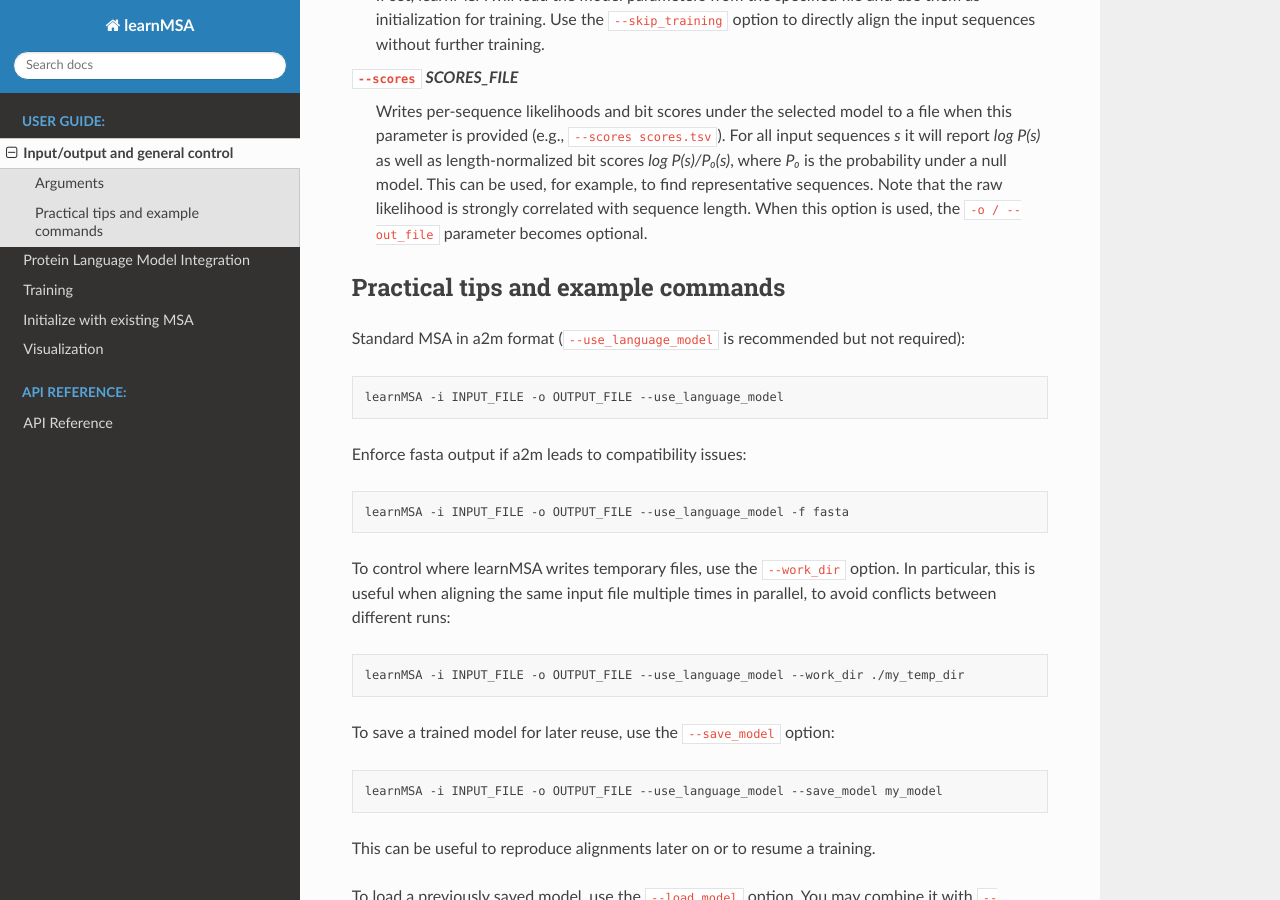
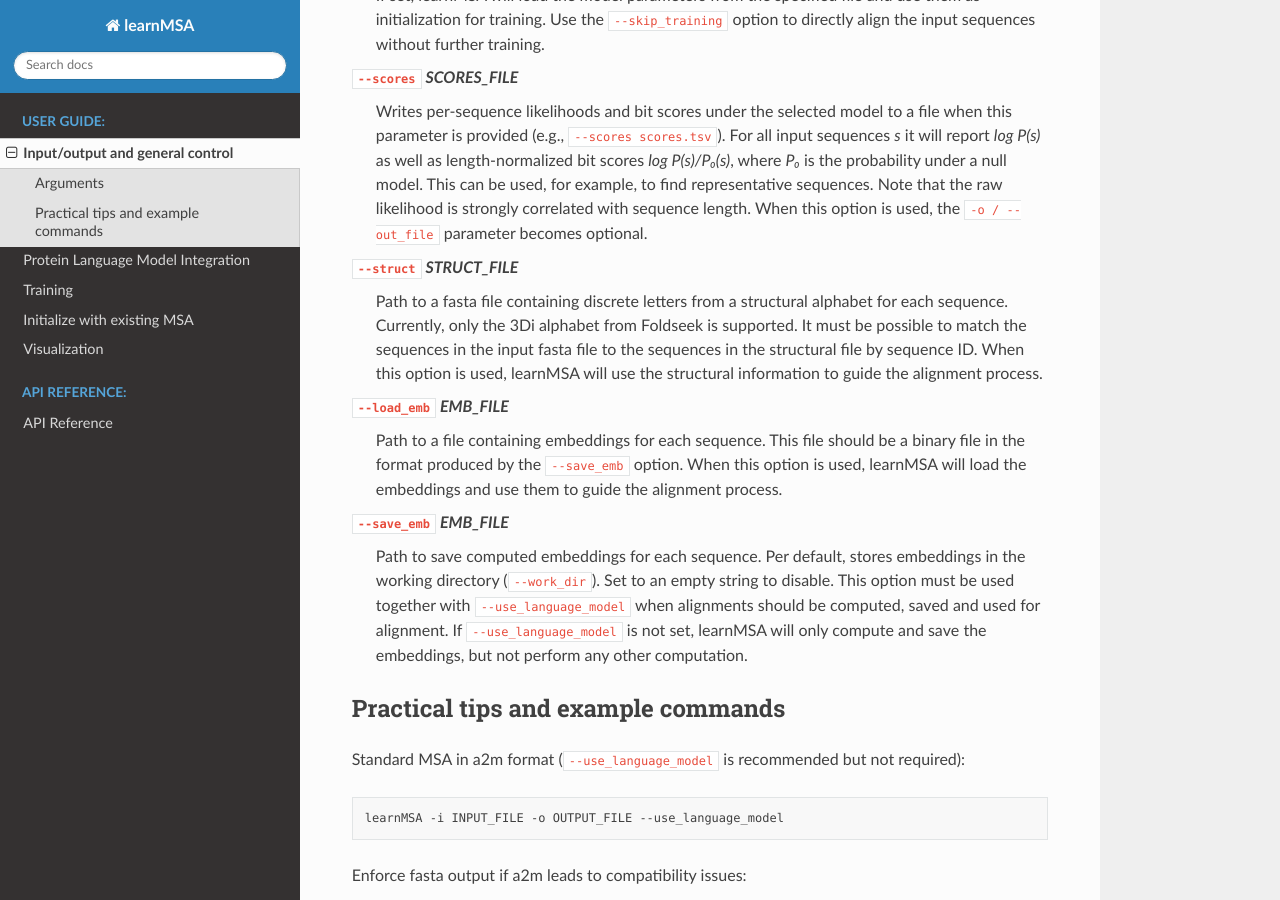
Before and after one commit to Gaius-Augustus/learnMSA, a Sphinx documentation site: the page built from docs/io.rst, in a window 1280 px wide and 900 px high, scrolled down 1321 px. Built offline with Sphinx 7.4.7 and the Read the Docs theme 3.1.0, drawn with Linux system fonts in a browser that asks for light colours.

Commit message:
updated documentation

```diff
--- a/docs/io.rst
+++ b/docs/io.rst
@@ -74,6 +74,28 @@
     correlated with sequence length. When this option is used, the ``-o / --out_file``
     parameter becomes optional.
 
+``--struct`` *STRUCT_FILE*
+    Path to a fasta file containing discrete letters from a structural alphabet
+    for each sequence. Currently, only the 3Di alphabet from Foldseek is
+    supported. It must be possible to match the sequences in the input fasta
+    file to the sequences in the structural file by sequence ID. When this
+    option is used, learnMSA will use the structural information to guide the
+    alignment process.
+
+``--load_emb`` *EMB_FILE*
+    Path to a file containing embeddings for each sequence. This file should be
+    a binary file in the format produced by the ``--save_emb`` option.
+    When this option is used, learnMSA will load the embeddings and use them to
+    guide the alignment process.
+
+``--save_emb`` *EMB_FILE*
+    Path to save computed embeddings for each sequence. Per default, stores
+    embeddings in the working directory (``--work_dir``). Set to an empty
+    string to disable. This option must be used together with
+    ``--use_language_model`` when alignments should be computed, saved and
+    used for alignment. If ``--use_language_model`` is not set, learnMSA
+    will only compute and save the embeddings, but not perform any other
+    computation.
 
 
 Practical tips and example commands
--- a/docs/language_model.rst
+++ b/docs/language_model.rst
@@ -12,7 +12,9 @@
 ``--use_language_model``
     Uses a large protein language model to generate per-token embeddings that
     guide the MSA step. It is recommended to always use this option, unless
-    computational resources are limited.
+    computational resources are limited. Embeddings can be save to a user-
+    specified file with the ``--save_emb`` option and loaded from a file with
+    the ``--load_emb`` option.
 
 
 ``--plm_cache_dir`` *PLM_CACHE_DIR*
```
Also changed, not shown: README.md (+8 -1 lines).
